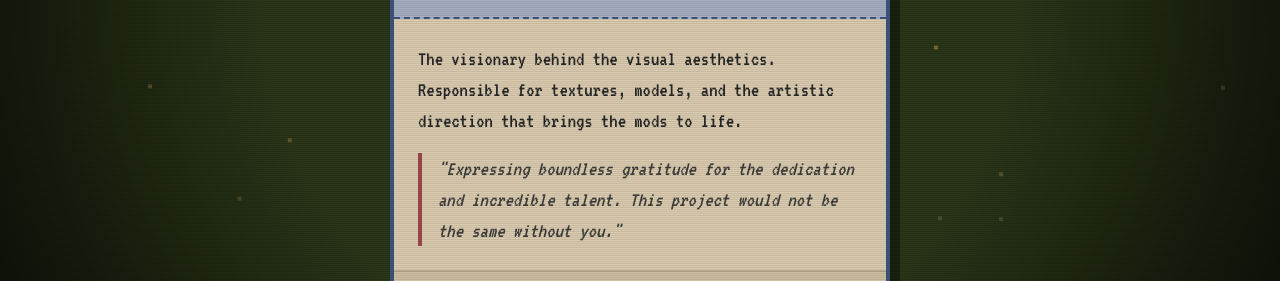
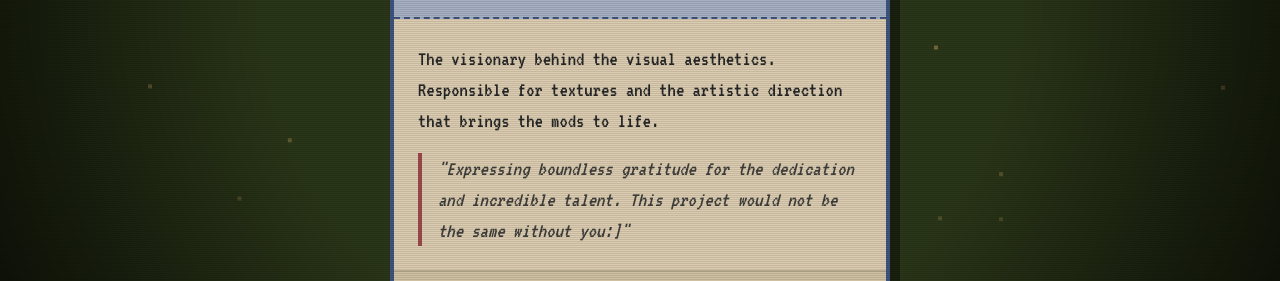
Before and after one commit to Vinlanx/vinlanx, a plain HTML site: page team/team.html in a window 1280 px wide. Shown: the part 405-686 px from the top of the page. Drawn offline with Linux system fonts and the light colour scheme.

Commit message:
Add files via upload

```diff
--- a/team/team.html
+++ b/team/team.html
@@ -360,10 +360,10 @@ body {
             </div>
 
             <div class="card-body">
-                <p>The visionary behind the visual aesthetics. Responsible for textures, models, and the artistic direction that brings the mods to life.</p>
+                <p>The visionary behind the visual aesthetics. Responsible for textures and the artistic direction that brings the mods to life.</p>
 
                 <div class="gratitude-box">
-                    "Expressing boundless gratitude for the dedication and incredible talent. This project would not be the same without you."
+                    "Expressing boundless gratitude for the dedication and incredible talent. This project would not be the same without you:]"
                 </div>
             </div>
 
```
